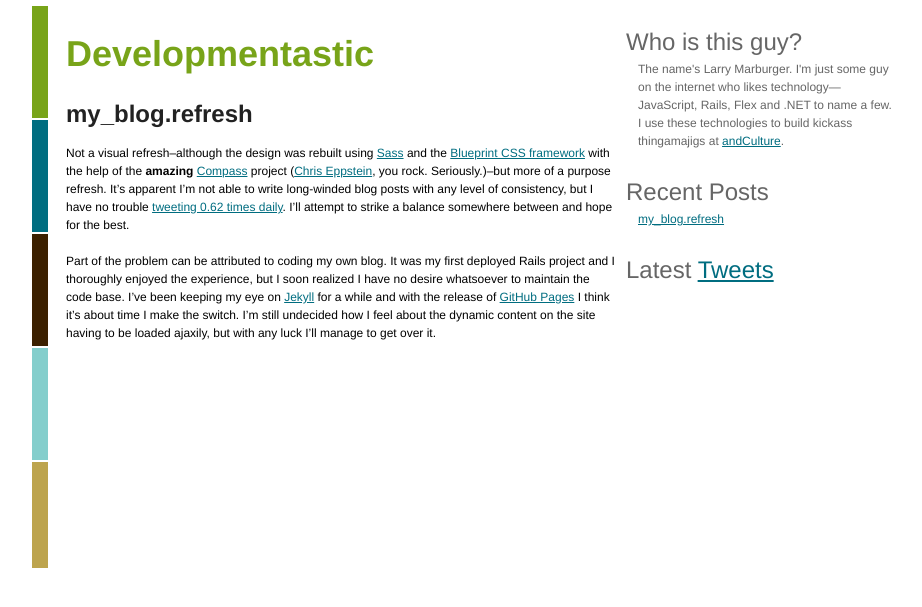
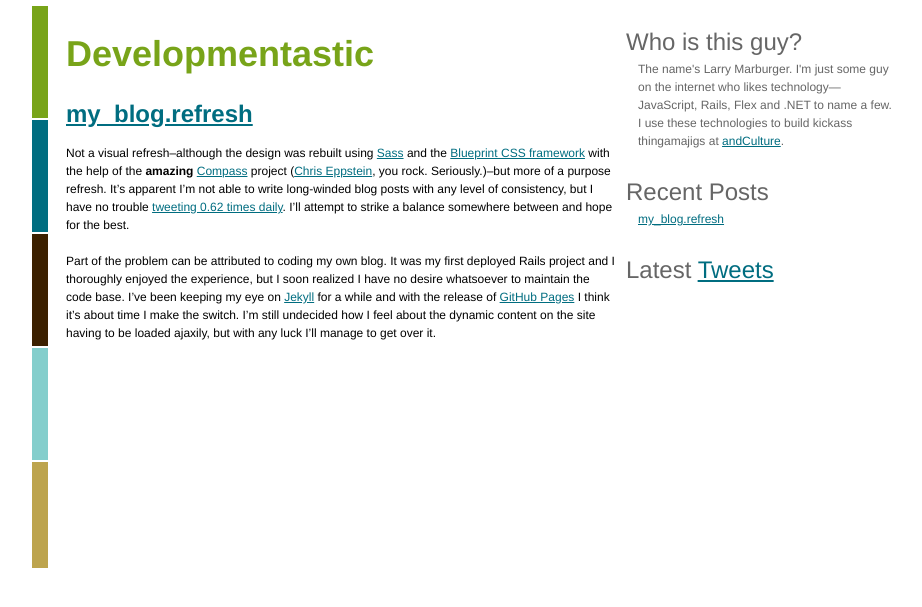
Before and after one commit to lmarburger/lmarburger.github.com, a Jekyll site: the page built from index.html, in a window 1280 px wide. Shown: the top 607 px of the page, without its empty margins (179-1101 px from the left). Built offline with Jekyll 4.4.1, drawn with Linux system fonts in a browser that asks for light colours.

Commit message:
Escaping the post title in the link title attribute.

```diff
--- a/index.html
+++ b/index.html
@@ -5,7 +5,7 @@
 <ol id="entries">
   {% for post in site.posts limit:5 %}
     <li>
-      <h2>{{ post.title }}</h2>
+      <h2><a href="{{ post.url }}" title="{{ post.title | xml_escape }}">{{ post.title }}</a></h2>
       {{ post.content }}
     </li>
   {% endfor %}
```
